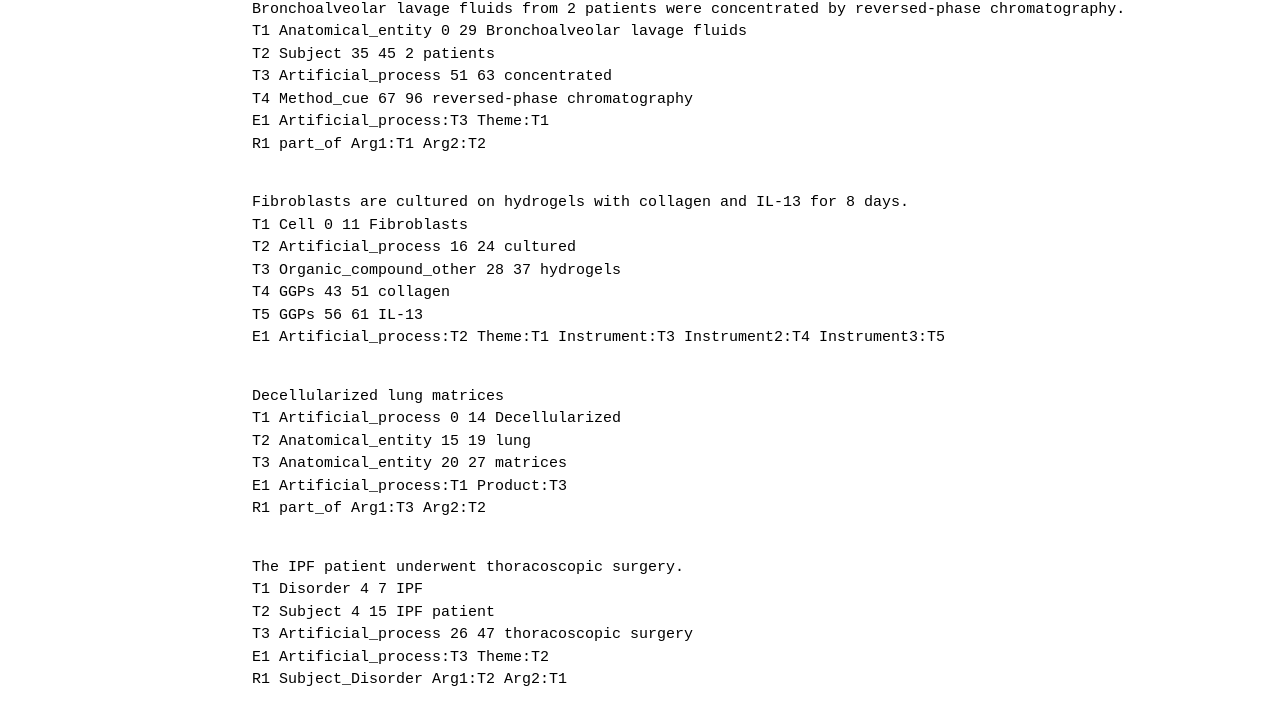
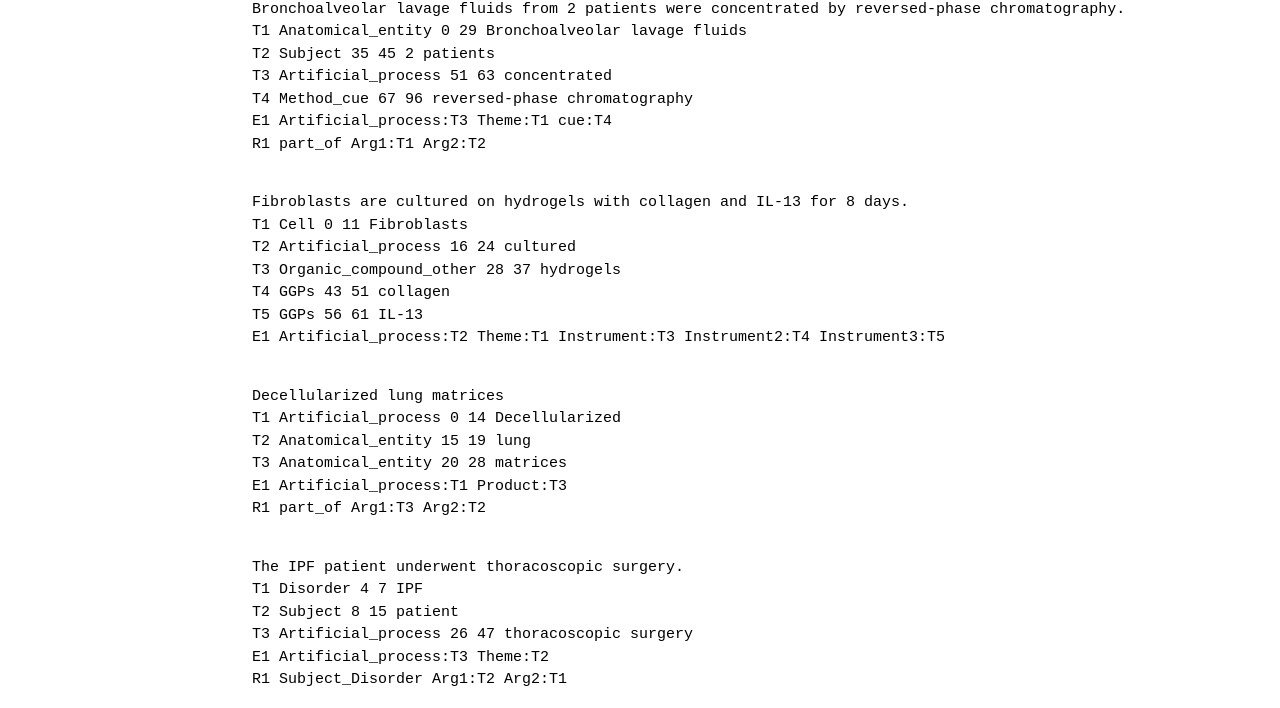
Before and after one commit to ezcatdb/molbiol_lung_corpus-guidelines, a Jekyll site: the page built from _event/Artificial_process.md, in a window 1280 px wide. Shown: the part 1321-2029 px from the top of the page. Built offline with Jekyll 4.4.1, drawn with Linux system fonts in a browser that asks for light colours.

Commit message:
Correction of examples in _event/Artificial_process.md

```diff
--- a/_event/Artificial_process.md
+++ b/_event/Artificial_process.md
@@ -59,7 +59,7 @@ T1 Anatomical_entity 0 29 Bronchoalveolar lavage fluids
 T2 Subject 35 45 2 patients
 T3 Artificial_process 51 63 concentrated
 T4 Method_cue 67 96 reversed-phase chromatography
-E1 Artificial_process:T3 Theme:T1
+E1 Artificial_process:T3 Theme:T1 cue:T4
 R1 part_of Arg1:T1 Arg2:T2
 ~~~
 ~~~ ann
@@ -75,14 +75,14 @@ E1 Artificial_process:T2 Theme:T1 Instrument:T3 Instrument2:T4 Instrument3:T5
 Decellularized lung matrices
 T1 Artificial_process 0 14 Decellularized
 T2 Anatomical_entity 15 19 lung
-T3 Anatomical_entity 20 27 matrices
+T3 Anatomical_entity 20 28 matrices
 E1 Artificial_process:T1 Product:T3
 R1 part_of Arg1:T3 Arg2:T2
 ~~~
 ~~~ ann
 The IPF patient underwent thoracoscopic surgery.
 T1 Disorder 4 7 IPF
-T2 Subject 4 15 IPF patient
+T2 Subject 8 15 patient
 T3 Artificial_process 26 47 thoracoscopic surgery
 E1 Artificial_process:T3 Theme:T2
 R1 Subject_Disorder Arg1:T2 Arg2:T1
```
